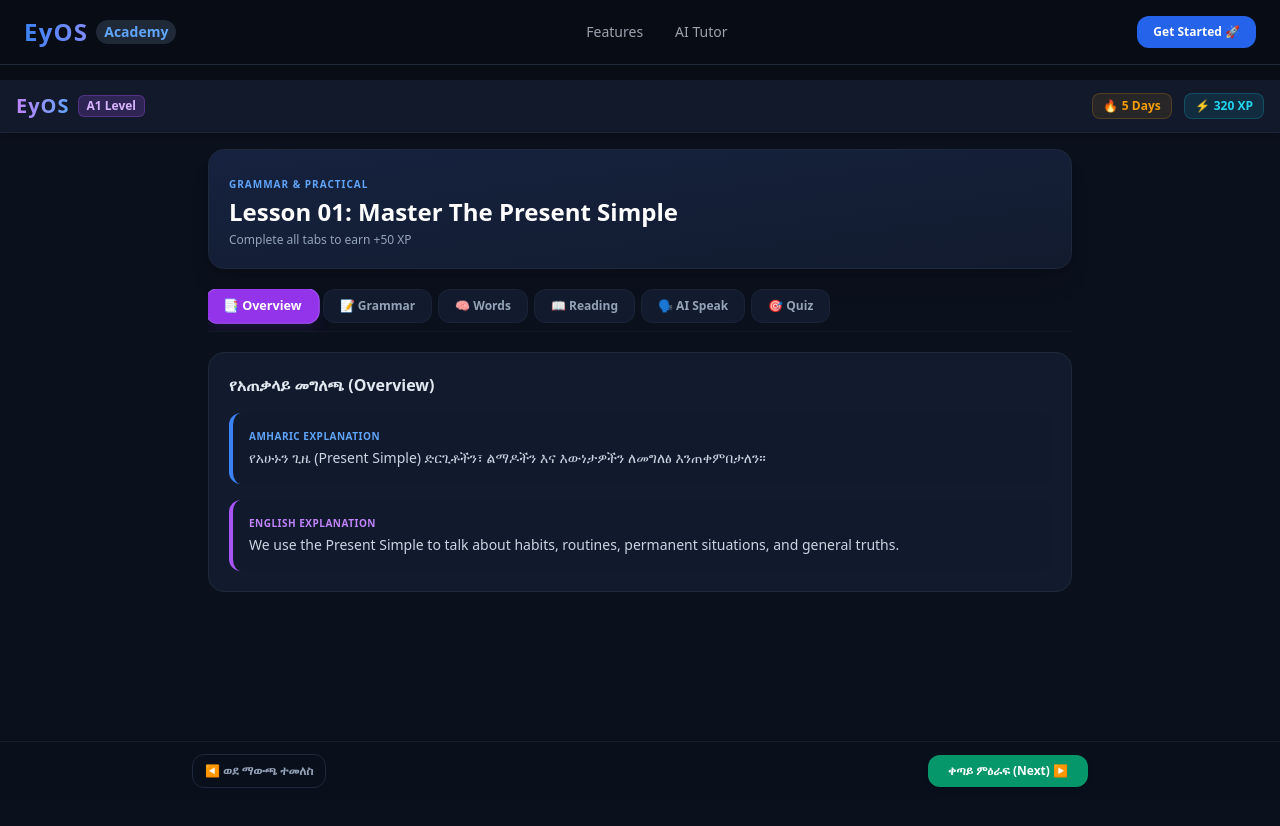
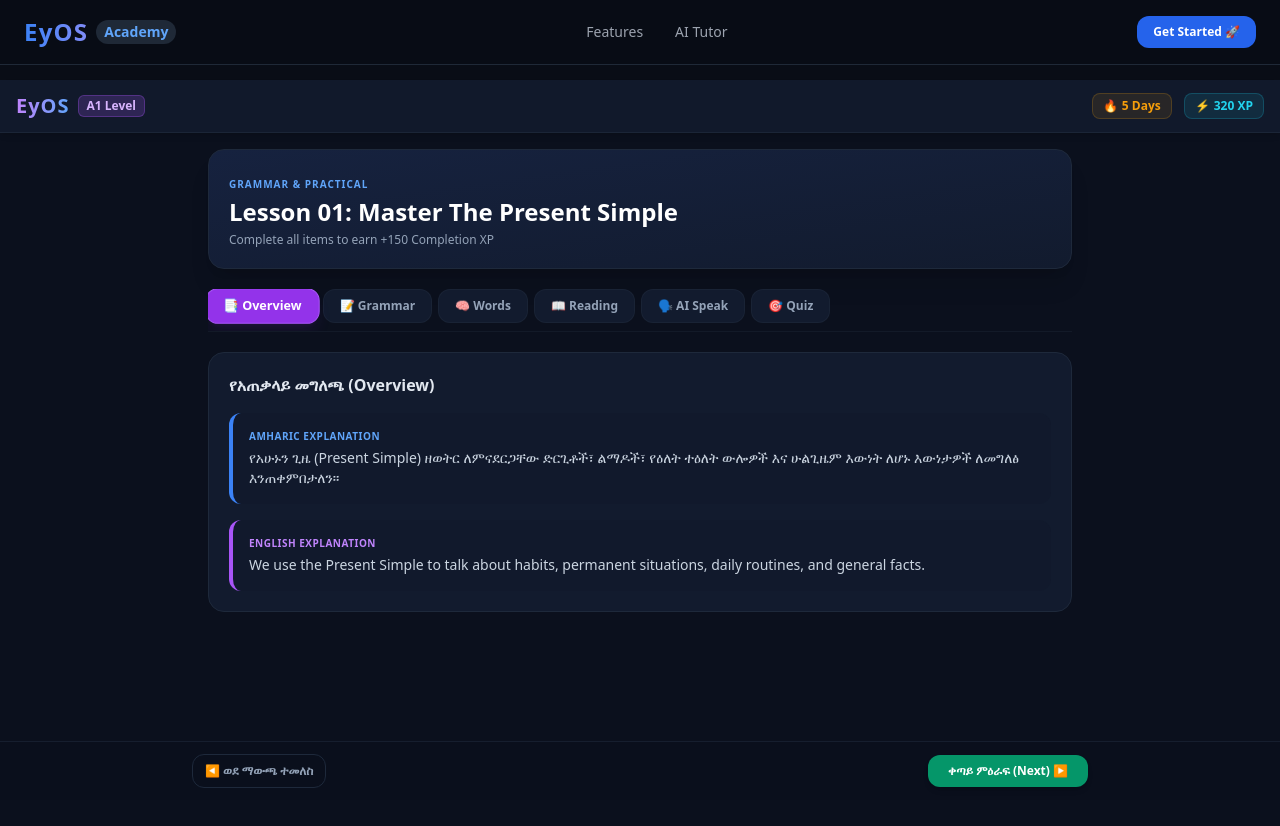
Before and after one commit to eyobaasefa19-hue/EyOS-Academy, a Next.js app: page /lessons/grammar in a window 1280 px wide. Shown: the top 826 px of the page. Built offline with nearby package versions, Linux system fonts and the light colour scheme.

Commit message:
Update page.tsx

```diff
--- a/src/app/lessons/grammar/page.tsx
+++ b/src/app/lessons/grammar/page.tsx
@@ -1,40 +1,124 @@
 "use client";
 
 import React, { useState } from "react";
+import Link from "next/link";
 
-// 1. የትምህርቱ ሙሉ ዳታ (Mock Data structured for CEFR Standard)
+// 1. በዛ ያለ የተሟላ የትምህርት ዳታ (Massive Content Data - 5 Stories & 10 Quiz Questions)
 const currentLessonData = {
   id: "l1",
   title: "Lesson 01: Master The Present Simple",
   cefrLevel: "A1",
   category: "Grammar & Practical",
-  xpReward: 50,
-  amharicOverview: "የአሁኑን ጊዜ (Present Simple) ድርጊቶችን፣ ልማዶችን እና እውነታዎችን ለመግለፅ እንጠቀምበታለን።",
-  englishOverview: "We use the Present Simple to talk about habits, routines, permanent situations, and general truths.",
+  xpReward: 150, // ይበልጥ አበረታች እንዲሆን XP ጨምረነዋል
+  amharicOverview: "የአሁኑን ጊዜ (Present Simple) ዘወትር ለምናደርጋቸው ድርጊቶች፣ ልማዶች፣ የዕለት ተዕለት ውሎዎች እና ሁልጊዜም እውነት ለሆኑ እውነታዎች ለመግለፅ እንጠቀምበታለን።",
+  englishOverview: "We use the Present Simple to talk about habits, permanent situations, daily routines, and general facts.",
 
   grammar: {
     title: "Verb 'To Be' & Sentence Structure",
     rules: [
-      { subject: "I", verb: "am", amharic: "እኔ ነኝ", example: "I am a software developer." },
-      { subject: "He/She/It", verb: "is", amharic: "እሱ/እሷ/እሱ ነው", example: "She is fluent in English." },
-      { subject: "We/You/They", verb: "are", amharic: "እኛ/እናንተ/እነሱ ናቸው", example: "They are ready for the airport logistics test." }
+      { subject: "I", verb: "am", amharic: "እኔ ነኝ", example: "I am an airport ground handler." },
+      { subject: "He/She/It", verb: "is", amharic: "እሱ/እሷ/እሱ ነው", example: "She is fluent in English communications." },
+      { subject: "We/You/They", verb: "are", amharic: "እኛ/እናንተ/እነሱ ናቸው", example: "They are ready for the cargo aircraft loading." }
     ],
-    commonMistake: "❌ Don't say: 'He am a pilot.' \n✅ Say: 'He is a pilot.'"
+    commonMistake: "❌ Don't say: 'He am working at the terminal.' \n✅ Say: 'He is working at the terminal.'\n\n❌ Don't say: 'They works everyday.'\n✅ Say: 'They work everyday.'"
   },
 
   vocabulary: [
-    { word: "Explore", type: "Verb", amharic: "አዲስ ነገርን ማወቅ/መረመር", pronunciation: "/ɪkˈsplɔːr/", example: "I want to explore new frameworks." },
-    { word: "Essential", type: "Adjective", amharic: "በጣም አስፈላጊ/ግዴታ የሆነ", pronunciation: "/ɪˈsen.ʃəl/", example: "Learning idioms is essential for fluency." },
-    { word: "Aviation", type: "Noun", amharic: "የአቪዬሽን/የአውሮፕላን በረራ ሳይንስ", pronunciation: "/ˌeɪ.viˈeɪ.ʃən/", example: "He wants to study aviation management." }
+    { word: "Explore", type: "Verb", amharic: "አዲስ ነገርን ማወቅ/መረመር", pronunciation: "/ɪkˈsplɔːr/", example: "I explore new frameworks on my phone." },
+    { word: "Essential", type: "Adjective", amharic: "በጣም አስፈላጊ/ግዴታ የሆነ", pronunciation: "/ɪˈsen.ʃəl/", example: "English is essential for aviation logistics." },
+    { word: "Aviation", type: "Noun", amharic: "የአቪዬሽን/የበረራ ሳይንስ እና ኢንዱስትሪ", pronunciation: "/ˌeɪ.viˈeɪ.ʃən/", example: "He studies aviation operations." },
+    { word: "Cargo", type: "Noun", amharic: "በአውሮፕላን የሚጓጓዝ ጭነት/ዕቃ", pronunciation: "/ˈkɑːr.ɡoʊ/", example: "The team updates the cargo manifest." },
+    { word: "Manifest", type: "Noun", amharic: "የጭነት ዕቃዎች ዝርዝር ሰነድ", pronunciation: "/ˈmæn.ɪ.fest/", example: "Check the weight on the cargo manifest." },
+    { word: "Deploy", type: "Verb", amharic: "የተሰራን ሶፍትዌር ለተጠቃሚ ክፍት ማድረግ", pronunciation: "/dɪˈplɔɪ/", example: "We deploy the application using Vercel." }
   ],
 
-  reading: {
-    title: "Short Story: The New Airport Operations",
-    content: "Abebe started his new job at Addis Ababa Airport today. He is very excited to work with a great team. His task is to handle cargo and manage logistics. He wants to study Aviation Management in the future to grow his career. Everyone welcomed him warmly on his first day.",
-    question: "What is Abebe's future career plan?",
-    options: ["To become a pilot", "To study Aviation Management", "To open a shopping mall"],
+  // 📚 5 የተለያዩ እና ሰፋ ያሉ የንባብ ታሪኮች
+  readingStories: [
+    {
+      title: "Story 1: The New Airport Operations Hub",
+      content: "Abebe starts his new job at Addis Ababa Airport today. He is very excited to work with a great logistics team. His daily task is to handle international cargo and manage complex cargo manifests. Every morning, he checks the incoming flight schedules and works closely with ground support personnel. He wants to study Aviation Management in the future to grow his career. Everyone welcomes him warmly on his first day."
+    },
+    {
+      title: "Story 2: Mobile Software Engineering Realities",
+      content: "Eyeob is a dedicated software developer who builds modern full-stack mobile applications. Every single day, he writes clean typescript code, designs relational database schemas, and pushes his updates to GitHub. He manages backend data queries using Supabase and deploys user interfaces on Vercel. He performs all these engineering tasks completely from his smartphone, proving that determination overcomes hardware limitations."
+    },
+    {
+      title: "Story 3: Ground Support and Safety Protocol",
+      content: "Safety is the number one priority in aviation operations. Ground handlers wear high-visibility jackets and protective gear at all times on the ramp. They operate complex airport ground support equipment to unload heavy cargo containers from wide-body aircraft. Before any plane departs, supervisors double-check the balance logs and verify that the weight limits match the official master manifest exactly."
+    },
+    {
+      title: "Story 4: The Automated EdTech Platform",
+      content: "A modern educational platform needs clever automated tools to assist smart students. The system tracks user progress, calculates daily streaks, and awards experience points instantly upon lesson completion. Developers integrate customized database triggers to ensure that no user data is lost during heavy cloud traffic. This makes learning smooth and highly engaging for worldwide tech students."
+    },
+    {
+      title: "Story 5: Air Cargo and Global Trade Supply Chain",
+      content: "Air cargo represents a vital part of global trade and international supply chains. Fast airplanes transport perishable goods, medical supplies, and high-tech equipment across continents within a few hours. Logistics managers organize these high-priority shipments with absolute precision. Without efficient airport ground workers and organized digital manifests, modern global commerce simply stops moving."
+    }
+  ],
+
+  // 🎯 10 ዝርዝር የመለማመጃ ጥያቄዎች (Comprehensive 10-Question Bank)
+  quizQuestions: [
+    {
+      id: 1,
+      question: "1. What is Abebe's main daily task at the airport hub?",
+      options: ["To repair mechanical jet engines", "To handle international cargo and manage manifests", "To guide passengers to their terminal seats"],
       correctAnswer: 1
     },
+    {
+      id: 2,
+      question: "2. Which Present Simple sentence is grammatically correct?",
+      options: ["They am uploading code to the main branch.", "They is uploading code to the main branch.", "They are uploading code to the main branch."],
+      correctAnswer: 2
+    },
+    {
+      id: 3,
+      question: "3. Where does the mobile developer host and deploy the live web interfaces?",
+      options: ["On local phone storage", "On Vercel cloud hosting", "Inside the Supabase database router"],
+      correctAnswer: 1
+    },
+    {
+      id: 4,
+      question: "4. What must ground handlers wear at all times on the airport ramp?",
+      options: ["Casual clothes and running shoes", "High-visibility jackets and protective gear", "Formal suits and aviation headsets"],
+      correctAnswer: 1
+    },
+    {
+      id: 5,
+      question: "5. Fill in the blank: 'He ______ his code repository to GitHub every evening.'",
+      options: ["push", "pushes", "pushing"],
+      correctAnswer: 1
+    },
+    {
+      id: 6,
+      question: "6. What does a 'cargo manifest' document represent in aviation logistics?",
+      options: ["A list of passengers on a flight", "A detailed document listing all loaded cargo items", "A manual for operating ground equipment"],
+      correctAnswer: 1
+    },
+    {
+      id: 7,
+      question: "7. Complete the sentence: 'We ______ to study Aviation Management next year.'",
+      options: ["wants", "want", "wanting"],
+      correctAnswer: 1
+    },
+    {
+      id: 8,
+      question: "8. Why is weight and balance double-checked before an aircraft departs?",
+      options: ["To ensure safety and meet official limits", "To make the flight arrive much faster", "To reduce the airport tax fees"],
+      correctAnswer: 0
+    },
+    {
+      id: 9,
+      question: "9. Identify the noun form associated with airplanes and flight science:",
+      options: ["Explore", "Essential", "Aviation"],
+      correctAnswer: 2
+    },
+    {
+      id: 10,
+      question: "10. In Present Simple, which auxiliary verb matches with 'She/He/It' for negatives?",
+      options: ["Do not (Don't)", "Does not (Doesn't)", "Are not (Aren't)"],
+      correctAnswer: 1
+    }
+  ],
 
   conversations: [
     { role: "Airport Agent", text: "Good morning! Can I see your passport and ticket, please?", translation: "እንደምን አደሩ! እባክዎን ፓስፖርትዎን እና ቲኬትዎን ላይም እችላለሁ?" },
@@ -44,15 +128,47 @@ const currentLessonData = {
 
 export default function AdvancedLessonDashboard() {
   const [activeTab, setActiveTab] = useState<"overview" | "grammar" | "vocabulary" | "reading" | "speaking" | "quiz">("overview");
+  const [streak, setStreak] = useState(5);
+  const [userXp, setUserXp] = useState(320);
+
+  // የኩዊዝ ስቴቶች ማስተካከያ
+  const [currentQuestionIndex, setCurrentQuestionIndex] = useState(0);
   const [selectedQuizOption, setSelectedQuizOption] = useState<number | null>(null);
   const [quizSubmitted, setQuizSubmitted] = useState(false);
-  const [streak, setStreak] = useState(5);
-  const [userXp, setUserXp] = useState(320);
+  const [score, setScore] = useState(0);
+  const [quizFinished, setQuizFinished] = useState(false);
+
+  const handleQuizAnswer = () => {
+    if (selectedQuizOption === currentLessonData.quizQuestions[currentQuestionIndex].correctAnswer) {
+      setScore((prev) => prev + 1);
+      setUserXp((prev) => prev + 10); // ለእያንዳንዱ ትክክለኛ መልስ ተጨማሪ XP
+    }
+    setQuizSubmitted(true);
+  };
+
+  const handleNextQuestion = () => {
+    setSelectedQuizOption(null);
+    setQuizSubmitted(false);
+    if (currentQuestionIndex < currentLessonData.quizQuestions.length - 1) {
+      setCurrentQuestionIndex((prev) => prev + 1);
+    } else {
+      setQuizFinished(true);
+      setUserXp((prev) => prev + currentLessonData.xpReward);
+    }
+  };
+
+  const restartQuiz = () => {
+    setCurrentQuestionIndex(0);
+    setSelectedQuizOption(null);
+    setQuizSubmitted(false);
+    setScore(0);
+    setQuizFinished(false);
+  };
 
   return (
     <div className="min-h-screen bg-[#0b101d] text-slate-100 flex flex-col font-sans">
 
-      {/* --- 1. የተስተካከለ የተባበረ ሄደር (SINGLE INTEGRATED NAVBAR) --- */}
+      {/* --- INTEGRATED NAVBAR --- */}
       <div className="sticky top-0 z-50 bg-[#121b2e]/90 backdrop-blur-md border-b border-slate-800/80 px-4 py-3 flex items-center justify-between shadow-md">
         <div className="flex items-center gap-2">
           <span className="text-xl font-black tracking-wider text-transparent bg-clip-text bg-gradient-to-r from-purple-400 to-blue-400">EyOS</span>
@@ -61,7 +177,6 @@ export default function AdvancedLessonDashboard() {
           </span>
         </div>
 
-        {/* Gamification Stats */}
         <div className="flex items-center gap-3 text-xs font-bold">
           <div className="flex items-center gap-1 text-amber-500 bg-amber-500/10 px-2.5 py-1 rounded-lg border border-amber-500/20">
             🔥 <span>{streak} Days</span>
@@ -79,10 +194,10 @@ export default function AdvancedLessonDashboard() {
         <div className="bg-gradient-to-br from-[#16223f] to-[#121b2e] rounded-2xl p-5 border border-slate-800 shadow-xl">
           <span className="text-[10px] font-black tracking-widest text-blue-400 uppercase">{currentLessonData.category}</span>
           <h1 className="text-xl md:text-2xl font-extrabold text-white mt-0.5">{currentLessonData.title}</h1>
-          <p className="text-slate-400 text-xs mt-1 font-light">Complete all tabs to earn +{currentLessonData.xpReward} XP</p>
+          <p className="text-slate-400 text-xs mt-1 font-light">Complete all items to earn +{currentLessonData.xpReward} Completion XP</p>
         </div>
 
-        {/* --- 2. የተስተካከለ የታብ ማውጫ (CLEAN ACTIVE BUTTONS - NO DANDLING LINE) --- */}
+        {/* --- TABS --- */}
         <div className="flex items-center gap-1.5 overflow-x-auto pb-2 scrollbar-none border-b border-slate-800/40">
           {(["overview", "grammar", "vocabulary", "reading", "speaking", "quiz"] as const).map((tab) => {
             const isActive = activeTab === tab;
@@ -156,31 +271,40 @@ export default function AdvancedLessonDashboard() {
           {activeTab === "vocabulary" && (
             <div className="grid grid-cols-1 md:grid-cols-2 gap-4">
               {currentLessonData.vocabulary.map((vocab, index) => (
-                <div key={index} className="bg-[#121b2e] p-5 rounded-2xl border border-slate-800 flex flex-col justify-between shadow-sm">
+                <div key={index} className="bg-[#121b2e] p-4 rounded-2xl border border-slate-800 flex flex-col justify-between shadow-sm">
                   <div>
                     <div className="flex items-center justify-between">
                       <h4 className="text-base font-bold text-white tracking-wide">{vocab.word}</h4>
                       <span className="text-[10px] font-semibold bg-slate-800 px-2 py-0.5 rounded text-slate-400">{vocab.type}</span>
                     </div>
                     <p className="text-[10px] text-purple-400 font-mono mt-1">{vocab.pronunciation} 🔊</p>
-                    <p className="text-xs font-medium text-slate-300 mt-3 border-l-2 border-slate-700 pl-2">
+                    <p className="text-xs font-medium text-slate-300 mt-2 border-l-2 border-slate-700 pl-2">
                       <span className="text-[10px] text-slate-500 block">ትርጉም፡</span>{vocab.amharic}
                     </p>
                   </div>
-                  <p className="text-[11px] italic text-slate-400 mt-4 bg-slate-900/50 p-2 rounded-lg">"{vocab.example}"</p>
+                  <p className="text-[11px] italic text-slate-400 mt-3 bg-slate-900/50 p-2 rounded-lg">"{vocab.example}"</p>
                 </div>
               ))}
             </div>
           )}
 
-          {/* TAB 4: READING */}
+          {/* TAB 4: READING (Expanded - 5 Comprehensive Stories) */}
           {activeTab === "reading" && (
-            <div className="bg-[#121b2e] p-5 rounded-2xl border border-slate-800 space-y-4">
-              <h3 className="text-base font-bold text-green-400">{currentLessonData.reading.title}</h3>
-              <p className="text-slate-300 leading-relaxed text-xs md:text-sm font-light bg-slate-900/40 p-4 rounded-xl border border-slate-800">
-                {currentLessonData.reading.content}
+            <div className="bg-[#121b2e] p-5 rounded-2xl border border-slate-800 space-y-6">
+              <h3 className="text-base font-bold text-purple-400">📚 Practice Library (በዛ ያሉ የንባብ ልምምዶች)</h3>
+
+              <div className="space-y-4 max-h-[50vh] overflow-y-auto pr-1 scrollbar-thin">
+                {currentLessonData.readingStories.map((story, idx) => (
+                  <div key={idx} className="bg-slate-900/40 p-4 rounded-xl border border-slate-800/70 space-y-2">
+                    <h4 className="text-xs font-black uppercase text-green-400 tracking-wide">● {story.title}</h4>
+                    <p className="text-slate-300 leading-relaxed text-xs md:text-sm font-light">
+                      {story.content}
                     </p>
-              <h4 className="text-xs font-black uppercase text-slate-400 tracking-wider pt-2">🔊 Real-world Conversation</h4>
+                  </div>
+                ))}
+              </div>
+
+              <h4 className="text-xs font-black uppercase text-slate-400 tracking-wider pt-2 border-t border-slate-800/60">🔊 Real-world Conversation Practice</h4>
               <div className="space-y-3">
                 {currentLessonData.conversations.map((chat, idx) => (
                   <div key={idx} className="bg-slate-900/40 p-3 rounded-xl border border-slate-800">
@@ -212,24 +336,39 @@ export default function AdvancedLessonDashboard() {
             </div>
           )}
 
-          {/* TAB 6: QUIZ */}
+          {/* TAB 6: QUIZ (Expanded - Full 10-Question Bank UI) */}
           {activeTab === "quiz" && (
             <div className="bg-[#121b2e] p-5 rounded-2xl border border-slate-800 space-y-4">
-              <div className="flex items-center justify-between">
+              <div className="flex items-center justify-between border-b border-slate-800 pb-2">
                 <h3 className="text-base font-bold text-white">Lesson Assessment</h3>
-                <span className="text-[10px] bg-purple-900/50 text-purple-300 font-mono px-2 py-0.5 rounded border border-purple-700/30">Quiz 1 of 1</span>
+                <span className="text-[10px] bg-purple-900/50 text-purple-300 font-mono px-2 py-0.5 rounded border border-purple-700/30">
+                  {!quizFinished ? `Question ${currentQuestionIndex + 1} of ${currentLessonData.quizQuestions.length}` : "Finished"}
+                </span>
               </div>
-              <p className="text-slate-300 font-medium text-xs md:text-sm">{currentLessonData.reading.question}</p>
+
+              {!quizFinished ? (
+                <>
+                  {/* Progress Line */}
+                  <div className="w-full bg-slate-900 h-1 rounded-full overflow-hidden">
+                    <div
+                      className="bg-purple-500 h-full transition-all duration-300"
+                      style={{ width: `${((currentQuestionIndex + 1) / currentLessonData.quizQuestions.length) * 100}%` }}
+                    ></div>
+                  </div>
+
+                  <p className="text-slate-200 font-semibold text-xs md:text-sm pt-2">
+                    {currentLessonData.quizQuestions[currentQuestionIndex].question}
+                  </p>
 
                   <div className="space-y-2">
-                {currentLessonData.reading.options.map((option, index) => (
+                    {currentLessonData.quizQuestions[currentQuestionIndex].options.map((option, index) => (
                       <button
                         key={index}
                         disabled={quizSubmitted}
                         onClick={() => setSelectedQuizOption(index)}
                         className={`w-full text-left p-3.5 rounded-xl border text-xs transition-all flex items-center justify-between ${
                           quizSubmitted
-                        ? index === currentLessonData.reading.correctAnswer
+                            ? index === currentLessonData.quizQuestions[currentQuestionIndex].correctAnswer
                               ? "bg-green-950/40 border-green-500 text-green-300"
                               : selectedQuizOption === index
                               ? "bg-red-950/40 border-red-500 text-red-300"
@@ -240,7 +379,7 @@ export default function AdvancedLessonDashboard() {
                         }`}
                       >
                         <span>{String.fromCharCode(65 + index)}. {option}</span>
-                    {quizSubmitted && index === currentLessonData.reading.correctAnswer && <span>✅</span>}
+                        {quizSubmitted && index === currentLessonData.quizQuestions[currentQuestionIndex].correctAnswer && <span>✓</span>}
                       </button>
                     ))}
                   </div>
@@ -248,19 +387,42 @@ export default function AdvancedLessonDashboard() {
                   {!quizSubmitted ? (
                     <button
                       disabled={selectedQuizOption === null}
-                  onClick={() => {
-                    setQuizSubmitted(true);
-                    if (selectedQuizOption === currentLessonData.reading.correctAnswer) {
-                      setUserXp((prev) => prev + currentLessonData.xpReward);
-                    }
-                  }}
+                      onClick={handleQuizAnswer}
                       className="w-full mt-2 py-3 bg-purple-600 disabled:bg-slate-800 disabled:text-slate-600 disabled:cursor-not-allowed font-bold text-xs rounded-xl text-white transition hover:bg-purple-700"
                     >
                       መልስህን አስረክብ (Submit Answer)
                     </button>
                   ) : (
-                <div className="p-4 bg-slate-900/80 rounded-xl border border-slate-800 text-center text-xs text-slate-400">
-                  🎉 ትምህርቱን በተሳካ ሁኔታ አጠናቀሃል!
+                    <button
+                      onClick={handleNextQuestion}
+                      className="w-full mt-2 py-3 bg-emerald-600 font-bold text-xs rounded-xl text-white transition hover:bg-emerald-700"
+                    >
+                      {currentQuestionIndex < currentLessonData.quizQuestions.length - 1 ? "ቀጣይ ጥያቄ ▶" : "የመጨረሻ ውጤትህን እይ ▶"}
+                    </button>
+                  )}
+                </>
+              ) : (
+                <div className="p-5 bg-slate-900/80 rounded-xl border border-slate-800 text-center space-y-4">
+                  <h4 className="text-lg font-bold text-transparent bg-clip-text bg-gradient-to-r from-amber-400 to-yellow-200">🎉 ሙሉ ማጠቃለያውን አጠናቀሃል!</h4>
+                  <p className="text-xs text-slate-300 max-w-xs mx-auto">
+                    በዚህ ከባድና ሰፊ የ 10 ጥያቄዎች ፈተና ላይ በትክክል የመለስከው ውጤት፦
+                  </p>
+                  <div className="text-3xl font-black text-emerald-400 bg-emerald-500/10 py-3 rounded-xl border border-emerald-500/20 max-w-[150px] mx-auto">
+                    {score} / {currentLessonData.quizQuestions.length}
+                  </div>
+                  <p className="text-[11px] text-slate-500">+{currentLessonData.xpReward} Completion XP ወደ አካውንትህ ተጨምሯል።</p>
+
+                  <div className="flex flex-col sm:flex-row gap-2 justify-center pt-2">
+                    <button
+                      onClick={restartQuiz}
+                      className="px-4 py-2 bg-slate-800 hover:bg-slate-700 text-slate-300 font-bold text-xs rounded-xl transition"
+                    >
+                      🔄 ድጋሚ ፈትን
+                    </button>
+                    <Link href="/" className="px-5 py-2.5 bg-purple-600 text-white font-bold text-xs rounded-xl text-center">
+                      ወደ ዳሽቦርድ ተመለስ
+                    </Link>
+                  </div>
                 </div>
               )}
             </div>
@@ -269,12 +431,13 @@ export default function AdvancedLessonDashboard() {
         </div>
       </main>
 
-      {/* --- FLOATING CONTROLS FOOTER (Mobile Sticky Footer) --- */}
+      {/* --- FLOATING CONTROLS FOOTER --- */}
       <footer className="fixed bottom-0 left-0 right-0 bg-[#0b101d]/90 backdrop-blur-md border-t border-slate-800/60 px-4 py-3 z-40">
         <div className="max-w-4xl mx-auto flex items-center justify-between gap-4">
-          <button className="px-3 py-2 border border-slate-800 text-slate-400 rounded-xl text-xs font-bold hover:bg-slate-800">
+
+          <Link href="/" className="px-3 py-2 border border-slate-800 text-slate-400 rounded-xl text-xs font-bold hover:bg-slate-800 text-center">
             ◀ ወደ ማውጫ ተመለስ
-          </button>
+          </Link>
 
           <button
             onClick={() => {
```
Lines whose indentation alone changed are shown as unchanged.
